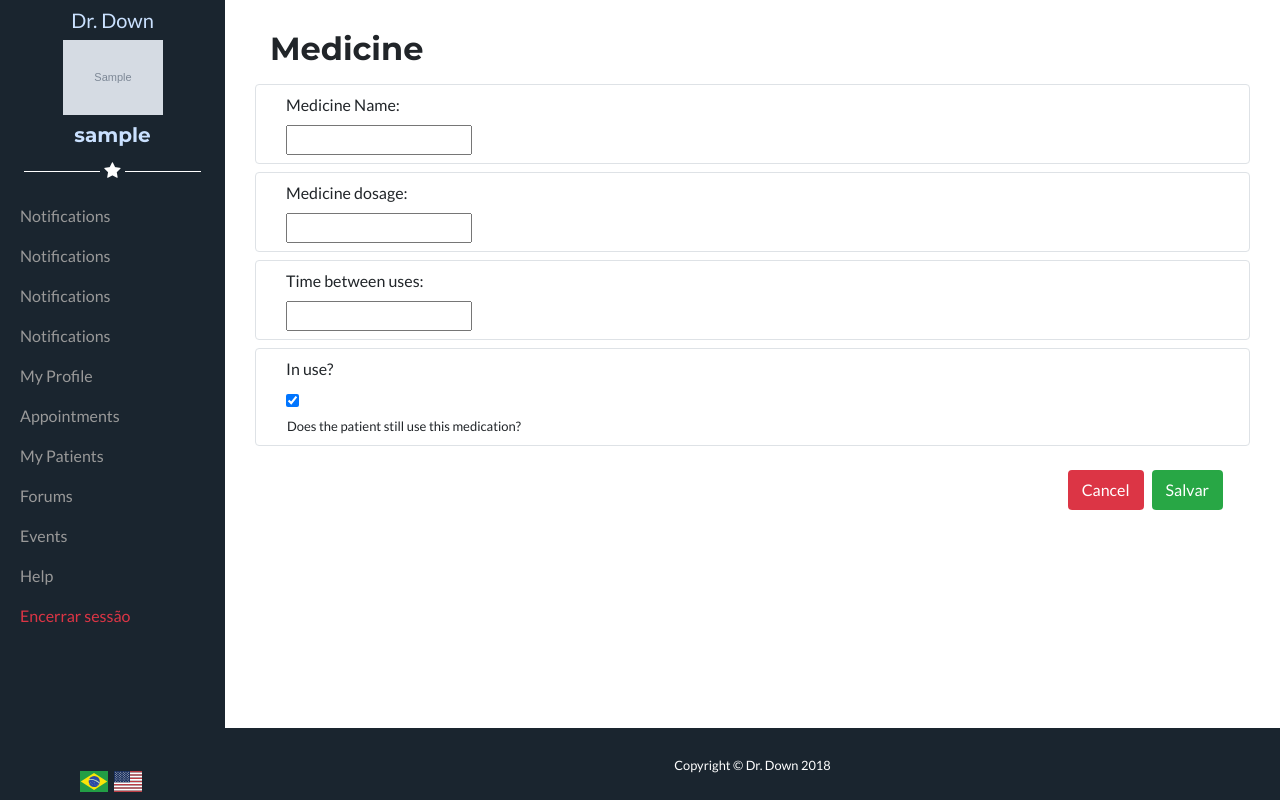
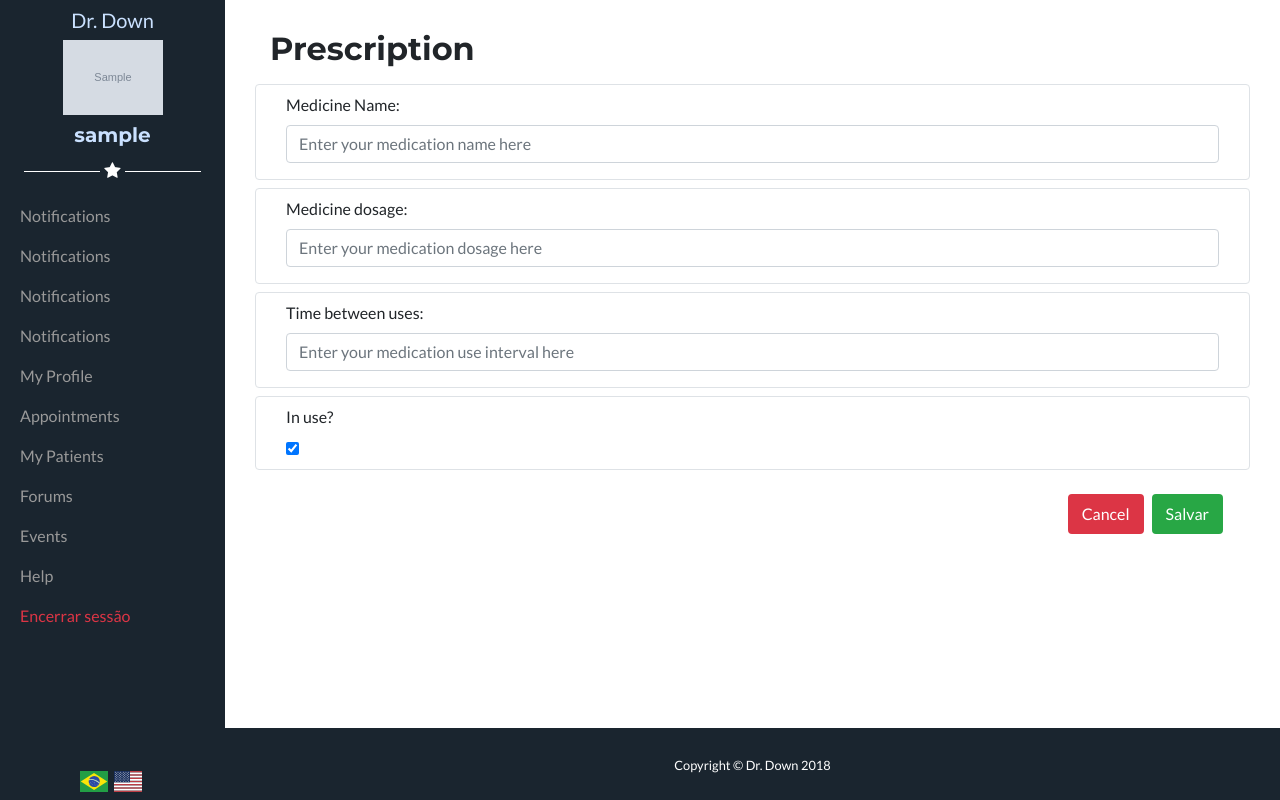
Before and after one commit to fga-eps-mds/2018.1-Dr-Down, a Django app: a page that uses drdown/medicalrecords/templates/medicalrecords/medicalrecord_medicine_form.html in a window 1280 px wide. Run offline with Django 3.2, Linux system fonts and the light colour scheme; a user stored in the database is signed in; tables that the repository leaves empty hold one stand-in row (values such as "Sample post"); grey boxes marked "Sample" are stand-in pictures; parts of the project's set-up code (start-up, migrations or seed data) failed here and were passed over; some libraries are stand-ins or nearby versions.

Commit message:
Fixing Errors in Medical Records Forms
Changing medicine form title to Prescription and changin the forms

Fixing complaint time size

Fixing risk forms display

Co-authored-by: Daniel Maike <danmke@hotmail.com>

```diff
--- a/drdown/medicalrecords/templates/medicalrecords/medicalrecord_complaint_form.html
+++ b/drdown/medicalrecords/templates/medicalrecords/medicalrecord_complaint_form.html
@@ -39,7 +39,7 @@
       {{ form.complaint_time.errors }}
       <div class="mb-3" >
         <label>{% trans 'Time of complaint'%} : </label>
-        <input style="width: 110px;" type="time" name="complaint_time" class="form-control">
+        <input style="width: 130px;" type="time" name="complaint_time" class="form-control">
       </div>
 
       <div class="row float-right mr-2">
--- a/drdown/medicalrecords/templates/medicalrecords/medicalrecord_medicine_form.html
+++ b/drdown/medicalrecords/templates/medicalrecords/medicalrecord_medicine_form.html
@@ -13,7 +13,7 @@
 
     <div class="row">
       <div class="col">
-        <h2>{% trans 'Medicine' %}</h2>
+        <h2>{% trans 'Prescription' %}</h2>
       </div>
     </div>
 
@@ -23,28 +23,128 @@
         <form method="post" enctype="multipart/form-data" action="#menu3">
 
           {% csrf_token %}
-          {% for field in form %}
             <div class="formgroup row my-2  border rounded">
                 <div class="col fieldWrapper my-2">
-                    {% if field.errors %}
+                    {% if form.medicine_name.errors %}
                         <div class="col">
-                            {{ field.errors }}
+                            {{ form.medicine_name.errors }}
                         </div>
                     {% endif %}
 
                     <div class="col">
-                        {{ field.label_tag }}
+                        {{ form.medicine_name.label_tag }}
                     </div>
 
                     <div class="col">
-                        {{ field }}
+                      {% if object.medicine_name %}
+                        <input class="form-control mb-2" type="text"
+                               name="medicine_name" maxlength="100"
+                               required="" id="id_medicine_name"
+                               value="{{ object.medicine_name }}"
+                        >
+                      {% else %}
+                         <input class="form-control mb-2" type="text"
+                               name="medicine_name" maxlength="100"
+                               required="" id="id_medicine_name"
+                               placeholder="{% trans 'Enter your medication name here' %}"
+                        >
+                      {% endif %}
                     </div>
                 {% if field.help_text %}
-                  <font size="2" class="ml-3">{{ field.help_text|safe }}</font>
+                  <font size="2" class="ml-3">{{ form.medicine_name.help_text|safe }}</font>
                 {% endif %}
                 </div>
             </div>
-          {% endfor %}
+
+            <div class="formgroup row my-2  border rounded">
+                <div class="col fieldWrapper my-2">
+                    {% if form.medicine_dosage.errors %}
+                        <div class="col">
+                            {{ form.medicine_dosage.errors }}
+                        </div>
+                    {% endif %}
+
+                    <div class="col">
+                        {{ form.medicine_dosage.label_tag }}
+                    </div>
+
+                    <div class="col">
+                      {% if object.medicine_dosage %}
+                        <input class="form-control mb-2" type="text"
+                               name="medicine_dosage" maxlength="100"
+                               required="" id="id_medicine_dosage"
+                               value="{{ object.medicine_dosage }}"
+                        >
+                      {% else %}
+                        <input class="form-control mb-2" type="text"
+                               name="medicine_dosage" maxlength="100"
+                               required="" id="id_medicine_dosage"
+                               placeholder="{% trans 'Enter your medication dosage here' %}"
+                        >
+                      {% endif %}
+                    </div>
+                {% if field.help_text %}
+                  <font size="2" class="ml-3">{{ form.medicine_dosage.help_text|safe }}</font>
+                {% endif %}
+                </div>
+            </div>
+
+            <div class="formgroup row my-2  border rounded">
+                <div class="col fieldWrapper my-2">
+                    {% if form.medicine_use_interval.errors %}
+                        <div class="col">
+                            {{ form.medicine_use_interval.errors }}
+                        </div>
+                    {% endif %}
+
+                    <div class="col">
+                        {{ form.medicine_use_interval.label_tag }}
+                    </div>
+
+                    <div class="col">
+                      {% if object.medicine_use_interval %}
+                        <input class="form-control mb-2" type="text"
+                               name="medicine_use_interval" maxlength="50"
+                               required="" id="id_medicine_use_interval"
+                               value="{{ object.medicine_use_interval }}"
+
+                        >
+                      {% else %}
+                        <input class="form-control mb-2" type="text"
+                               name="medicine_use_interval" maxlength="50"
+                               required="" id="id_medicine_use_interval"
+                               placeholder="{% trans 'Enter your medication use interval here' %}"
+
+                        >
+                      {% endif %}
+                    </div>
+                {% if field.help_text %}
+                  <font size="2" class="ml-3">{{ form.medicine_use_interval.help_text|safe }}</font>
+                {% endif %}
+                </div>
+            </div>
+
+
+            <div class="formgroup row my-2  border rounded">
+                <div class="col fieldWrapper my-2">
+                    {% if form.medicine_in_use.errors %}
+                        <div class="col">
+                            {{ form.medicine_in_use.errors }}
+                        </div>
+                    {% endif %}
+
+                    <div class="col">
+                        {{ form.medicine_in_use.label_tag }}
+                    </div>
+
+                    <div class="col">
+                        {{ form.medicine_in_use }}
+                    </div>
+                {% if field.help_text %}
+                  <font size="2" class="ml-3">{{ form.medicine_in_use.help_text|safe }}</font>
+                {% endif %}
+                </div>
+            </div>
 
           <div class="row float-right mr-2">
             <a href="{% url 'medicalrecords:list_medicalrecords' view.kwargs.username  %}#menu3" class="btn btn-danger my-3 mx-1" >{% trans "Cancel" %}</a>
--- a/drdown/medicalrecords/templates/medicalrecords/risk_form.html
+++ b/drdown/medicalrecords/templates/medicalrecords/risk_form.html
@@ -28,9 +28,9 @@
                 <div class="col mx-3 ml-5" role="alert">{{ form.priority_neurology }}</div>
               </div>
               <div class="row mb-5">
-                <label class="col"> <strong>{{ form.priority_speech_theraphy.label }}</strong> </label>
-                <label class="col"> <strong>{{ form.priority_psychology.label }}</strong></label>
-                <label class="col"> <strong>{{ form.priority_physiotherapy.label }}</strong></label>
+                <label class="col mx-3 "> <strong>{{ form.priority_speech_theraphy.label }}</strong> </label>
+                <label class="col mx-3"> <strong>{{ form.priority_psychology.label }}</strong></label>
+                <label class="col mx-3"> <strong>{{ form.priority_physiotherapy.label }}</strong></label>
                 <div class="w-100"></div>
                 <div class="col mx-3" role="alert">{{ form.priority_speech_theraphy }}</div>
                 <div class="col mx-3" role="alert">{{ form.priority_psychology }}</div>
```
